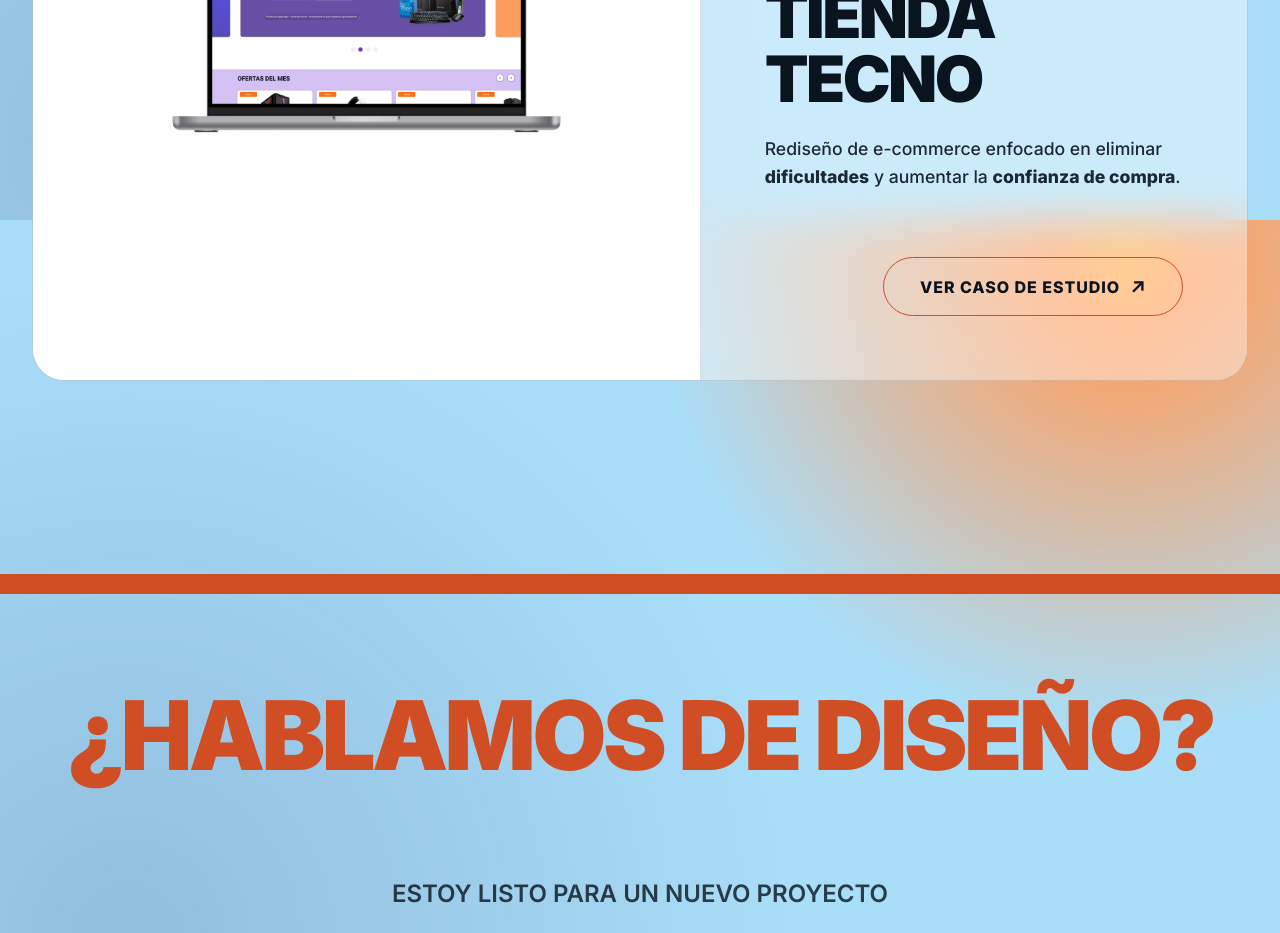
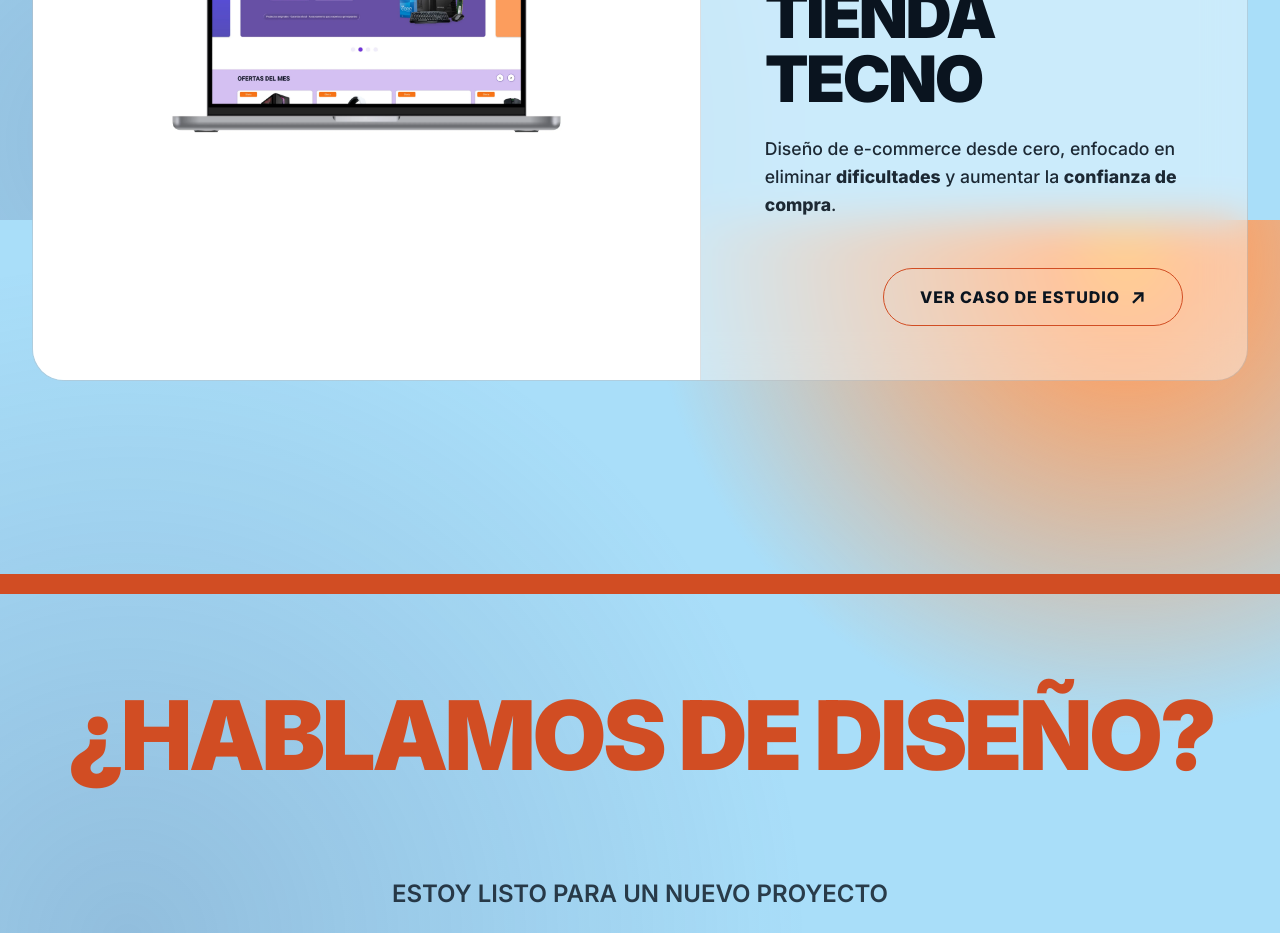
Before and after one commit to AlejandroValle1/portfolio-ux, a React (Vite) app: page / in a window 1280 px wide. Shown: the part 4580-5513 px from the top of the page. Built offline with nearby package versions, Linux system fonts and the light colour scheme; a web font is replaced by a local one.

Commit message:
content: clarify that Tienda Tecno is a design from scratch, not a redesign

```diff
--- a/src/components/Projects.jsx
+++ b/src/components/Projects.jsx
@@ -55,7 +55,7 @@ const projectsSummary = [
     {
         id: 'tienda-tecno',
         title: "TIENDA TECNO",
-        intro: <>Rediseño de e-commerce enfocado en eliminar <strong>dificultades</strong> y aumentar la <strong>confianza de compra</strong>.</>,
+        intro: <>Diseño de e-commerce desde cero, enfocado en eliminar <strong>dificultades</strong> y aumentar la <strong>confianza de compra</strong>.</>,
         type: "Web Design / UX Research",
         link: "/tienda-tecno",
         image: "/Mockup-home-tienda_tecno.webp",
--- a/src/pages/ProjectTienda.jsx
+++ b/src/pages/ProjectTienda.jsx
@@ -230,7 +230,7 @@ const ProjectTienda = () => {
                 title="Impacto del Diseño"
                 content={
                     <>
-                        El rediseño transformó un catálogo confuso en una <strong>experiencia de venta guiada</strong>. Al simplificar los pasos de compra y organizar la información para distintos perfiles, se logró un diseño que <strong>elimina dudas al comprar y garantiza confianza</strong> en cada paso.
+                        Este proyecto transformó la necesidad de un catálogo digital en una <strong>experiencia de venta guiada</strong>. Al diseñar cada paso desde cero y organizar la información para distintos perfiles, se logró un producto que <strong>elimina dudas al comprar y garantiza confianza</strong> en cada etapa.
                     </>
                 }
             />
```
